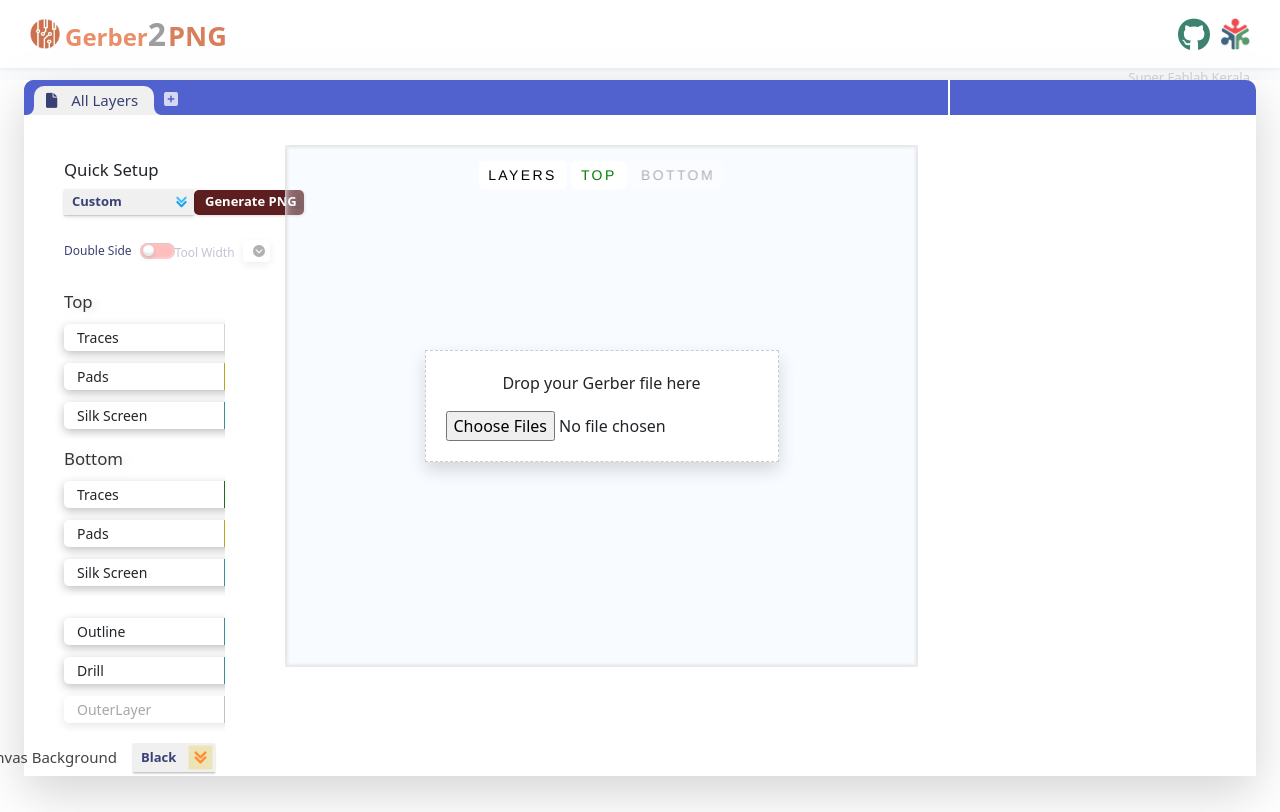
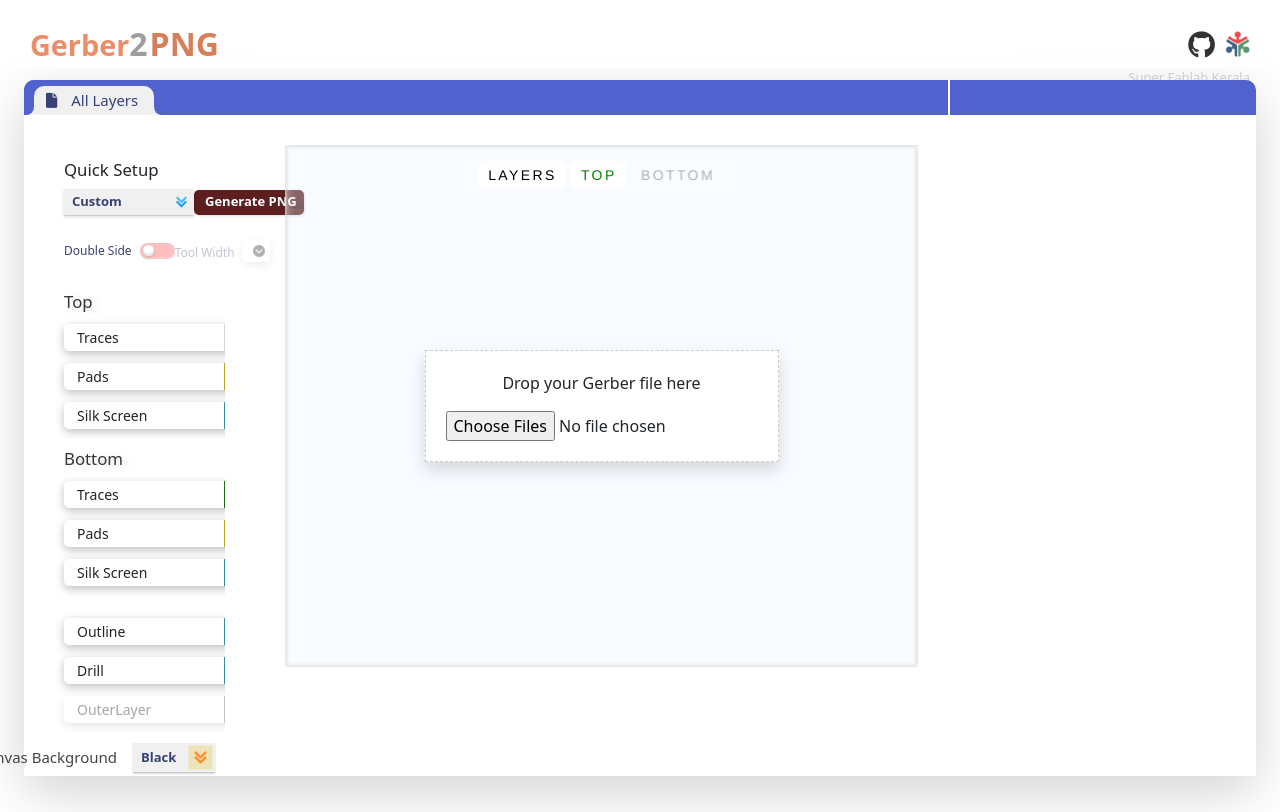
Before and after one commit to MidlajN/GerberViewer, a website built with Vite: page index.html in a window 1280 px wide. Built offline with nearby package versions, Linux system fonts and the light colour scheme.

Commit message:
Navbar Update

```diff
--- a/index.html
+++ b/index.html
@@ -29,16 +29,16 @@
 
   <!-- Navbar -->
   <section id="navbar" style="height: 8vh;">
-   <div class="gerberNav shadow-sm">
+   <div class="gerberNav">
     <div class="my-auto" style="display: flex;align-items: baseline;">
-      <img class="logo" src="/images/pcbLogo.png" alt="">
+      <!-- <img class="logo" src="/images/pcbLogo.png" alt=""> -->
       <span class='gerber'>Gerber</span><span class='two'>2</span><span class='png'>PNG</span>
     </div>
     <div class="fablogo">
       <a href="https://git.fablabkerala.in/midlaj/GerberViewer.git">
-        <i class="fa-brands fa-github fa-xl"></i>
+        <i class="fa-brands fa-github fa-lg"></i>
       </a>
-      <img style="width: 30px;" src="/images/fab.png" alt="">
+      <img style="width: 25px;" src="/images/fab.png" alt="">
     </div>
    </div>
    <div class="container-fluid secondNav">
@@ -66,7 +66,7 @@
               </a>
             </li>
           </ul>
-          <a id="addNewButton" data-sds=1 style="margin-top: -5px;"><i class="fa-solid fa-square-plus"></i></a>
+          <!-- <a id="addNewButton" data-sds=1 style="margin-top: -5px;"><i class="fa-solid fa-square-plus"></i></a> -->
         </div>
 
         <!-- Layout -->
--- a/main.js
+++ b/main.js
@@ -206,21 +206,21 @@ document.addEventListener('DOMContentLoaded', function() {
   });
 
   // add new Task to the Navbar list
-  const button = document.getElementById('addNewButton');
+  // const button = document.getElementById('addNewButton');
 
-  button.addEventListener('click', function() {
-    const addNewIndex = button.getAttribute('data-sds');
-    const indexInt = parseInt(addNewIndex);
+  // button.addEventListener('click', function() {
+  //   const addNewIndex = button.getAttribute('data-sds');
+  //   const indexInt = parseInt(addNewIndex);
 
-    button.setAttribute('data-sds', indexInt + 1);
+  //   button.setAttribute('data-sds', indexInt + 1);
 
-    if (indexInt + 1 < 10) {
-      createNewItem();
-    } else {
-      createNewItem();
-      button.style.display = 'none';
-    }
-  });
+  //   if (indexInt + 1 < 10) {
+  //     createNewItem();
+  //   } else {
+  //     createNewItem();
+  //     button.style.display = 'none';
+  //   }
+  // });
 
 
   // ---------------- Create New Task in Navbar ----------------
--- a/style.css
+++ b/style.css
@@ -1,8 +1,7 @@
 .gerberNav .gerber {
-  font-size: 1.5rem;
+  font-size: 1.8rem;
   font-weight: 600;
   color: rgb(229 115 69);
-  margin-left: 5px;
 }
 .gerberNav .two {
   font-size: 2rem;
@@ -12,7 +11,7 @@
   /* margin-left: 4px; */
 }
 .gerberNav .png {
-  font-size: 1.7rem;
+  font-size: 2rem;
   font-weight: 700;
   color: rgb(206, 94, 49);
 }
@@ -22,7 +21,7 @@
   display: flex;
   justify-content: space-between;
   width: 100%;
-  padding: 10px 30px;
+  padding: 20px 30px 0px 30px;
   font-size: 22px;
   background-color: #ffffff;
   margin: auto;
@@ -45,11 +44,11 @@
 }
 .fablogo a {
   text-decoration: none;
-  color: #0b634d;
+  color: #000201;
   transition: 0.3s ease;
 }
 .fablogo a:hover {
-  color: #003a30af;
+  color: #00110efb;
 }
 
 .secondNav {
@@ -57,7 +56,7 @@ display: flex;
 justify-content: end;
 font-size: small;
 color: #ccc;
-background-color: #fafcfd;
+/* background-color: #fafcfd; */
 padding: 0px 30px;
 }
 
```
